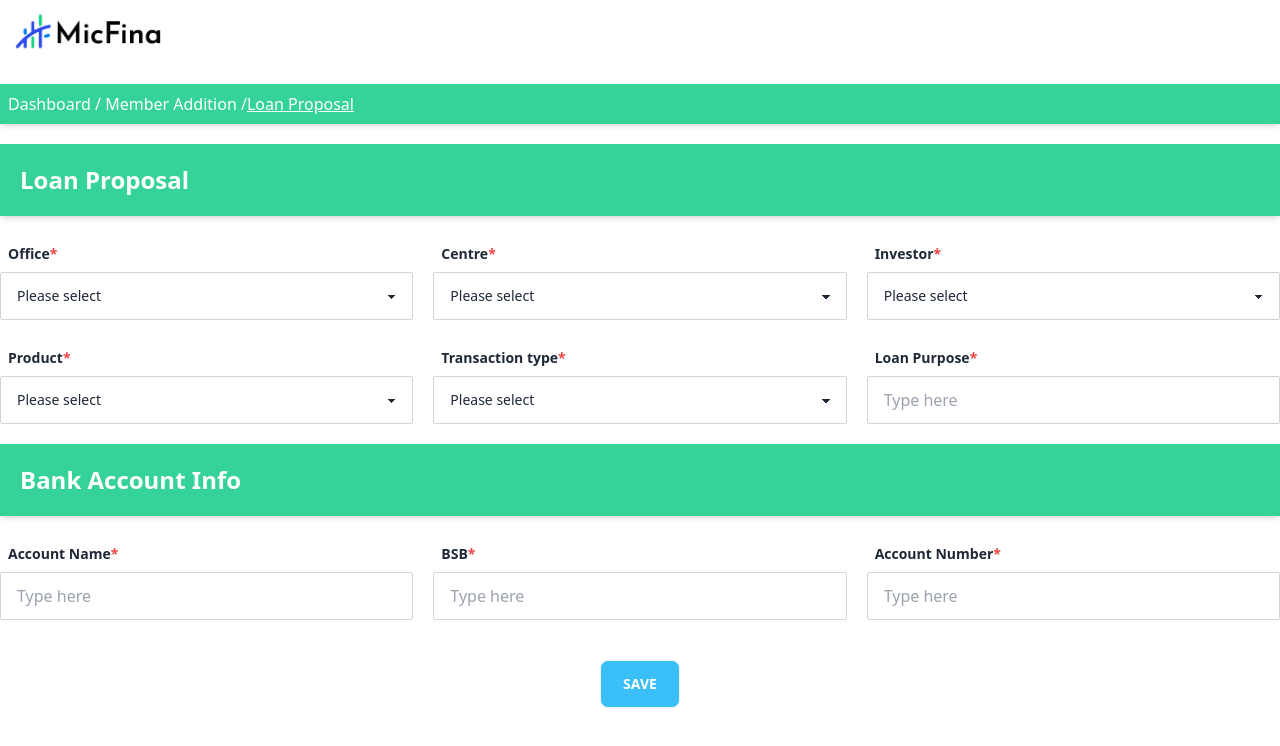
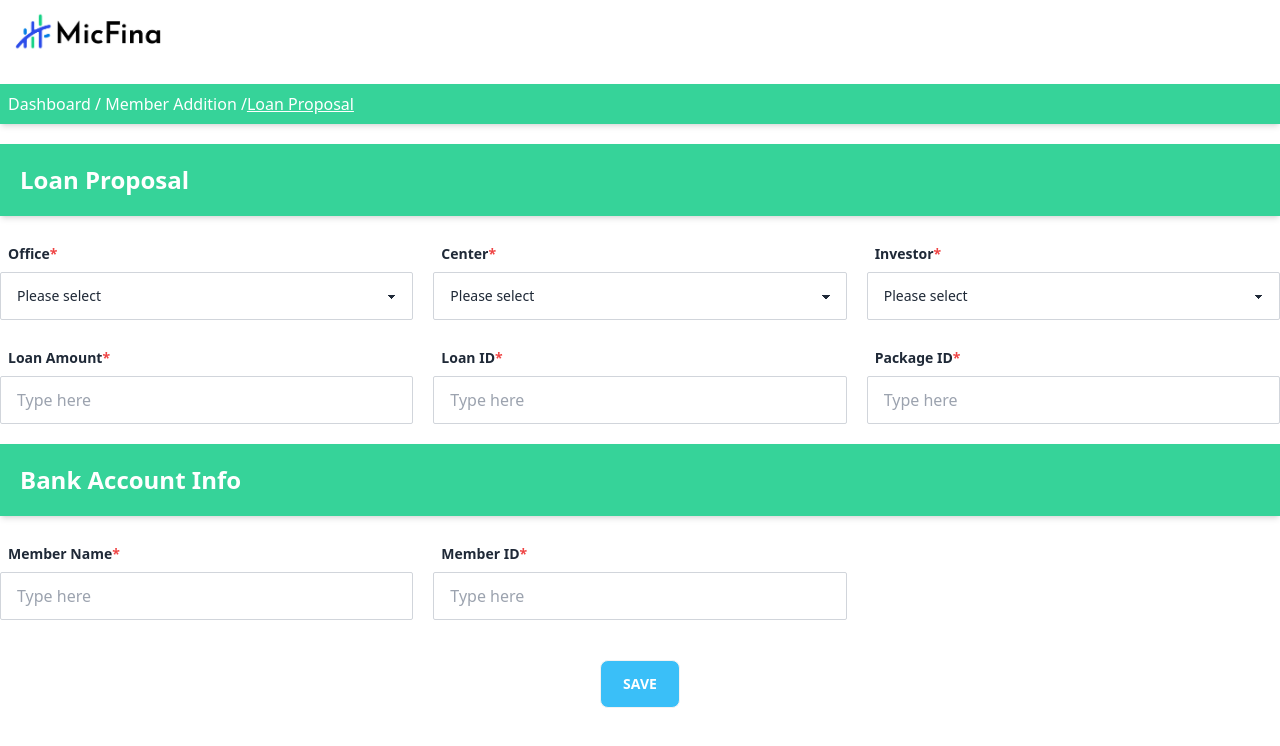
Before and after one commit to Raad05/gbanker-client, a React (Vite) app: page /loan-proposal in a window 1280 px wide. Shown: the top 746 px of the page. Built offline with nearby package versions, Linux system fonts and the light colour scheme.

Commit message:
Loan proposal update

```diff
--- a/src/Components/Dynamic/LoanApproval/LoanApproval.jsx
+++ b/src/Components/Dynamic/LoanApproval/LoanApproval.jsx
@@ -19,23 +19,13 @@ const LoanApproval = () => {
         {/* head */}
         <thead>
           <tr>
-            <th className="bg-success text-white">Office Code</th>
-            <th className="bg-success text-white">Centre Code</th>
-            <th className="bg-success text-white">Member Info</th>
-            <th className="bg-success text-white">Product Code</th>
-            <th className="bg-success text-white">Puepose Name</th>
-            <th className="bg-success text-white">Principle Loan</th>
-            <th className="bg-success text-white">Interest Rate</th>
-            <th className="bg-success text-white">Interest Charge</th>
-            <th className="bg-success text-white">Dis.Amt.Wi.IC</th>
-            <th className="bg-success text-white">Loan Inst.</th>
-            <th className="bg-success text-white">Interest Inst.</th>
-            <th className="bg-success text-white">Installment Total</th>
-            <th className="bg-success text-white">BSB</th>
-            <th className="bg-success text-white">Account No.</th>
-            <th className="bg-success text-white">Ins.StartDate</th>
-            <th className="bg-success text-white">Disburse Date</th>
-            <th className="bg-success text-white">Status</th>
+            <th className="bg-success text-white">Office</th>
+            <th className="bg-success text-white">Centre</th>
+            <th className="bg-success text-white">Member Name</th>
+            <th className="bg-success text-white">Member ID</th>
+            <th className="bg-success text-white">Loan Amount</th>
+            <th className="bg-success text-white">Loan ID</th>
+            <th className="bg-success text-white">Package ID</th>
           </tr>
         </thead>
         <tbody>
@@ -46,16 +36,6 @@ const LoanApproval = () => {
           <td className="bg-gray-200">Beauty items</td>
           <td className="bg-gray-200">1000.00</td>
           <td className="bg-gray-200">12.00</td>
-          <td className="bg-gray-200">0.00</td>
-          <td className="bg-gray-200">1000.0</td>
-          <td className="bg-gray-200">40</td>
-          <td className="bg-gray-200">1.50</td>
-          <td className="bg-gray-200">41.50</td>
-          <td className="bg-gray-200"></td>
-          <td className="bg-gray-200"></td>
-          <td className="bg-gray-200">13-Oct-2022</td>
-          <td className="bg-gray-200"></td>
-          <td className="bg-gray-200">Not Disbursed</td>
         </tbody>
       </table>
     </div>
--- a/src/Components/Dynamic/LoanDetails/LoanDetails.jsx
+++ b/src/Components/Dynamic/LoanDetails/LoanDetails.jsx
@@ -3,7 +3,7 @@ const LoanDetails = ({ detail }) => {
   const { label, options } = detail;
 
   return (
-    <div className="Loan-details form-control">
+    <div className="form-control">
       <label className="label">
         <span className="label-text font-bold ml-1">
           {label}
--- a/src/Components/Dynamic/LoanProposal/LoanProposal.jsx
+++ b/src/Components/Dynamic/LoanProposal/LoanProposal.jsx
@@ -1,6 +1,5 @@
+import { useState } from "react";
 import { Link } from "react-router-dom";
-import LoanDetails from "../LoanDetails/LoanDetails";
-import TextLoanDetails from "../TextLoanDetails/TextLoanDetails";
 
 const LoanProposal = () => {
   const loanDetails = [
@@ -52,10 +51,26 @@ const LoanProposal = () => {
       options: ["Trx-1", "Trx-2", "Trx-3", "Trx-4", "Trx-5"],
     },
   ];
-  const textLoanDetails = ["Account Name", "BSB", "Account Number"];
+
+  const [data, setData] = useState({});
+
+  const handleInput = (e) => {
+    const form = e.target;
+    const field = form.name;
+    const value = form.value;
+    const newData = { ...data };
+    newData[field] = value;
+
+    setData(newData);
+  };
+
+  const onSave = (e) => {
+    e.preventDefault();
+    console.log(data);
+  };
 
   return (
-    <div className="Loan-proposal container m-auto">
+    <form onSubmit={onSave} className="Loan-proposal container m-auto">
       <div className="text-md my-5 bg-success p-2 text-white shadow-md">
         <p>
           <Link to="/branch-manager-panel">Dashboard</Link> /{" "}
@@ -69,18 +84,152 @@ const LoanProposal = () => {
         Loan Proposal
       </h3>
       <div className="grid grid-cols-3 gap-5 mt-5">
-        {loanDetails.map((detail, idx) => (
-          <LoanDetails key={idx} detail={detail}></LoanDetails>
-        ))}
-        <TextLoanDetails detail="Loan Purpose"></TextLoanDetails>
+        <div className="form-control">
+          <label className="label">
+            <span className="label-text font-bold ml-1">
+              Office
+              <span className="text-red-500">*</span>
+            </span>
+          </label>
+          <select
+            onChange={handleInput}
+            name="office"
+            className="select border border-gray-300 rounded-sm"
+          >
+            <option disabled selected>
+              Please select
+            </option>
+            {loanDetails[0].options.map((option) => (
+              <option value={option} key={option}>
+                {option}
+              </option>
+            ))}
+          </select>
+        </div>
+        <div className="form-control">
+          <label className="label">
+            <span className="label-text font-bold ml-1">
+              Center
+              <span className="text-red-500">*</span>
+            </span>
+          </label>
+          <select
+            onChange={handleInput}
+            name="center"
+            className="select border border-gray-300 rounded-sm"
+          >
+            <option disabled selected>
+              Please select
+            </option>
+            {loanDetails[1].options.map((option) => (
+              <option value={option} key={option}>
+                {option}
+              </option>
+            ))}
+          </select>
+        </div>
+        <div className="form-control">
+          <label className="label">
+            <span className="label-text font-bold ml-1">
+              Investor
+              <span className="text-red-500">*</span>
+            </span>
+          </label>
+          <select
+            onChange={handleInput}
+            name="investor"
+            className="select border border-gray-300 rounded-sm"
+          >
+            <option disabled selected>
+              Please select
+            </option>
+            {loanDetails[2].options.map((option) => (
+              <option value={option} key={option}>
+                {option}
+              </option>
+            ))}
+          </select>
+        </div>
+        <div className="form-control">
+          <label className="label">
+            <span className="label-text font-bold ml-1">
+              Loan Amount
+              <span className="text-red-500">*</span>
+            </span>
+          </label>
+          <input
+            onChange={handleInput}
+            name="loanAmount"
+            type="text"
+            placeholder="Type here"
+            className="input border border-gray-300 rounded-sm"
+          />
+        </div>
+        <div className="form-control">
+          <label className="label">
+            <span className="label-text font-bold ml-1">
+              Loan ID
+              <span className="text-red-500">*</span>
+            </span>
+          </label>
+          <input
+            onChange={handleInput}
+            name="loanId"
+            type="text"
+            placeholder="Type here"
+            className="input border border-gray-300 rounded-sm"
+          />
+        </div>
+        <div className="form-control">
+          <label className="label">
+            <span className="label-text font-bold ml-1">
+              Package ID
+              <span className="text-red-500">*</span>
+            </span>
+          </label>
+          <input
+            onChange={handleInput}
+            name="packageId"
+            type="text"
+            placeholder="Type here"
+            className="input border border-gray-300 rounded-sm"
+          />
+        </div>
       </div>
       <h3 className="text-2xl my-5 bg-success p-5 text-white font-bold shadow-md">
         Bank Account Info
       </h3>
       <div className="grid grid-cols-3 gap-5 mt-5">
-        {textLoanDetails.map((detail, idx) => (
-          <TextLoanDetails key={idx} detail={detail}></TextLoanDetails>
-        ))}
+        <div className="form-control">
+          <label className="label">
+            <span className="label-text font-bold ml-1">
+              Member Name
+              <span className="text-red-500">*</span>
+            </span>
+          </label>
+          <input
+            onChange={handleInput}
+            name="memberName"
+            type="text"
+            placeholder="Type here"
+            className="input border border-gray-300 rounded-sm"
+          />
+        </div>
+        <div className="form-control">
+          <label className="label">
+            <span className="label-text font-bold ml-1">
+              Member ID
+              <span className="text-red-500">*</span>
+            </span>
+          </label>
+          <input
+            onChange={handleInput}
+            name="memberId"
+            type="text"
+            placeholder="Type here"
+            className="input border border-gray-300 rounded-sm"
+          />
+        </div>
       </div>
       <div className="my-10 flex justify-center">
         <button
@@ -90,7 +239,7 @@ const LoanProposal = () => {
           Save
         </button>
       </div>
-    </div>
+    </form>
   );
 };
 
--- a/src/Components/Dynamic/TextDetails/TextDetails.jsx
+++ /dev/null
@@ -1,20 +0,0 @@
-// eslint-disable-next-line react/prop-types
-const TextDetails = ({ detail }) => {
-  return (
-    <div className="form-control">
-      <label className="label">
-        <span className="label-text font-bold ml-1">
-          {detail}
-          <span className="text-red-500">*</span>
-        </span>
-      </label>
-      <input
-        type="text"
-        placeholder="Type here"
-        className="input border border-gray-300 rounded-sm"
-      />
-    </div>
-  );
-};
-
-export default TextDetails;
--- a/src/Components/Dynamic/TextLoanDetails/TextLoanDetails.jsx
+++ /dev/null
@@ -1,20 +0,0 @@
-/* eslint-disable react/prop-types */
-const TextLoanDetails = ({ detail }) => {
-  return (
-    <div className="Text-loan-details form-control">
-      <label className="label">
-        <span className="label-text font-bold ml-1">
-          {detail}
-          <span className="text-red-500">*</span>
-        </span>
-      </label>
-      <input
-        type="text"
-        placeholder="Type here"
-        className="input border border-gray-300 rounded-sm"
-      />
-    </div>
-  );
-};
-
-export default TextLoanDetails;
```
